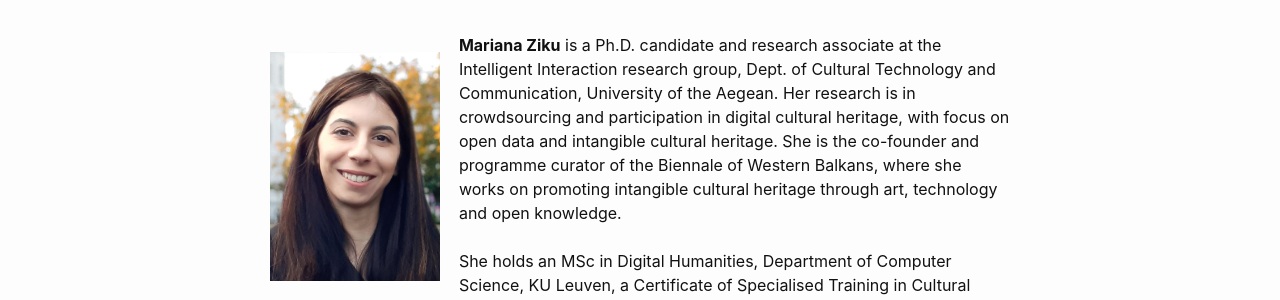
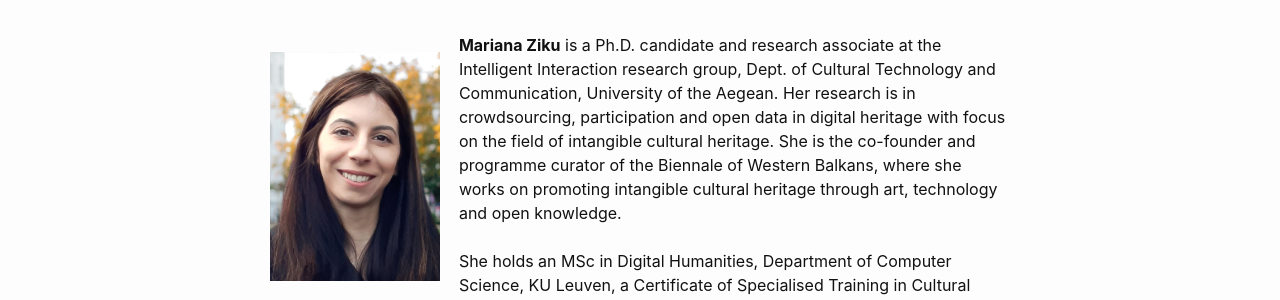
Before and after one commit to mziku/mziku.github.io, a Jekyll site: the page built from index.md, in a window 1280 px wide. Shown: the part 128-428 px from the top of the page. Built offline with Jekyll 4.4.1, drawn with Linux system fonts in a browser that asks for light colours.

Commit message:
Update index.md

```diff
--- a/index.md
+++ b/index.md
@@ -4,7 +4,7 @@
 
 <br>
 <p style="float: left;"><img src="https://mziku.github.io/images/mziku-portrait300x404px.jpg" style="float:left; margin-top:5mm; margin-right:5mm; margin-bottom:5mm; margin-left:5;" alt="mariana-ziku-profile-picture" width="170" height="auto"></p>
-**Mariana Ziku** is a Ph.D. candidate and research associate at the Intelligent Interaction research group, Dept. of Cultural Technology and Communication, University of the Aegean. Her research is in crowdsourcing and participation in digital cultural heritage, with focus on open data and intangible cultural heritage. She is the co-founder and programme curator of the Biennale of Western Balkans, where she works on promoting intangible cultural heritage through art, technology and open knowledge.
+**Mariana Ziku** is a Ph.D. candidate and research associate at the Intelligent Interaction research group, Dept. of Cultural Technology and Communication, University of the Aegean. Her research is in crowdsourcing, participation and open data in digital heritage with focus on the field of intangible cultural heritage. She is the co-founder and programme curator of the Biennale of Western Balkans, where she works on promoting intangible cultural heritage through art, technology and open knowledge.
 <br>
 <br>
 She holds an MSc in Digital Humanities, Department of Computer Science, KU Leuven, a Certificate of Specialised Training in Cultural Organisations Management, University of Athens, a MA and BA in Sciences, History and Curation of Art, School of Fine Arts, University of Ioannina. She authors, organises and participates in European, Balkan cross-border and national research and cultural projects, and has received her institutional training on digital methods and intangible/audiovisual/documentary heritage in Egypt, Belgium, and Germany granted by the Leonardo da Vinci European Commission programme. She is also a musical instrument and music theory graduate in classical piano and harmony, of the Municipal Conservatory of Ioannina.
```
